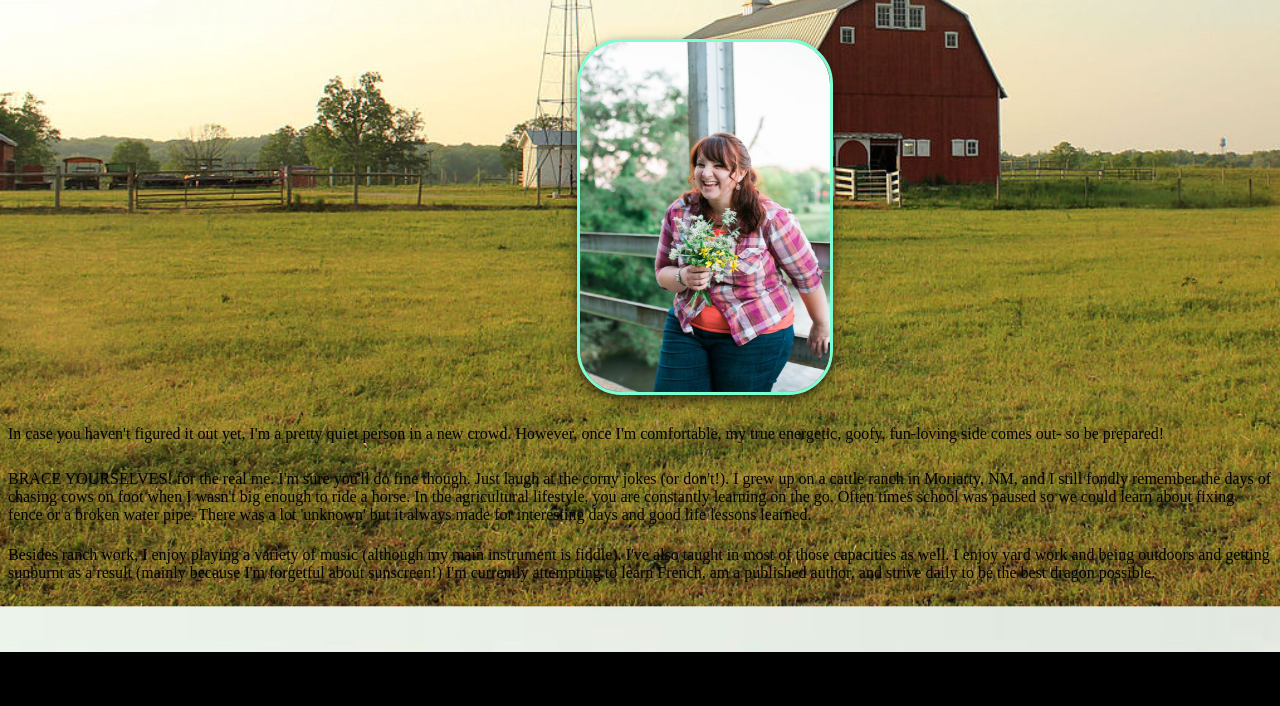
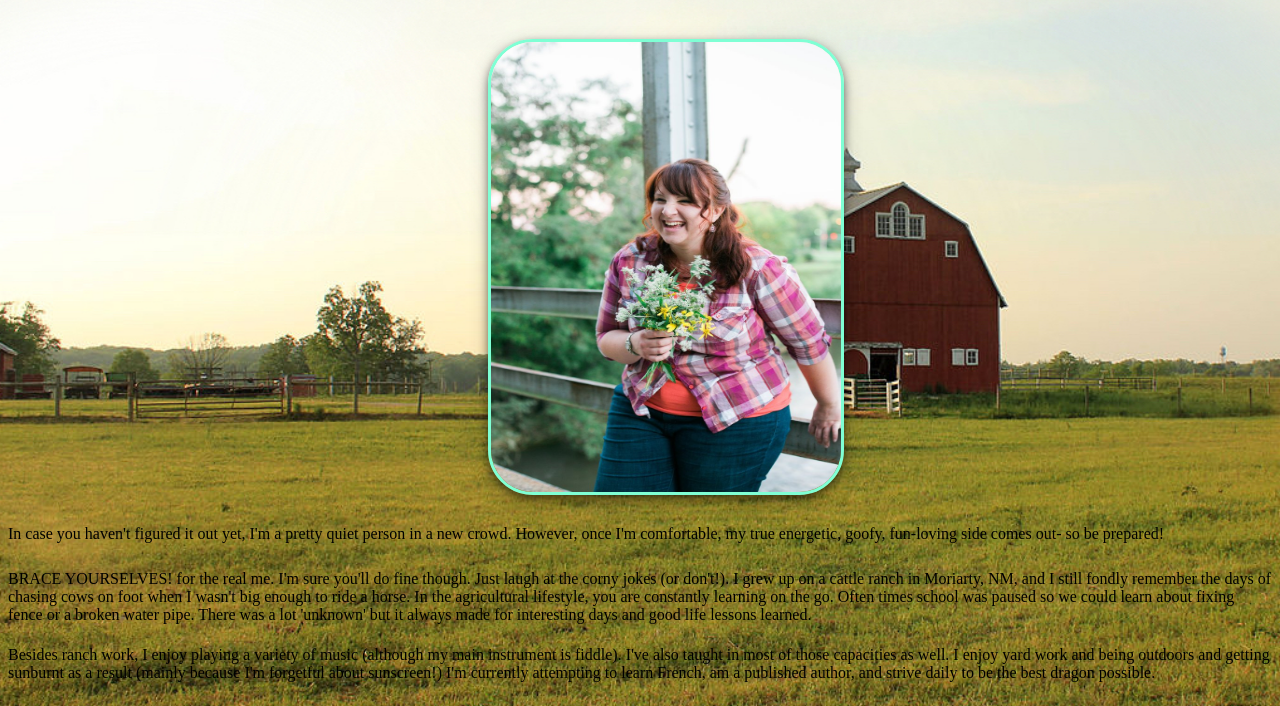
Before and after one commit to sarahheckendorn/about-sarah, a plain HTML site: page index.html in a window 1280 px wide. Shown: the part 148-854 px from the top of the page. Before the commit the page ends 800 px from the top, so only its background shows below. Drawn offline with Linux system fonts and the light colour scheme.

Commit message:
adjust padding to go with revised background image canvas size

```diff
--- a/styles.css
+++ b/styles.css
@@ -1,5 +1,5 @@
 body {
-	background: url("./images/background.jpg") bottom center;
+	background: url("./images/background.jpg") center;
 	background-size: cover;
 	background-color: black;
 
@@ -14,17 +14,16 @@ body {
 }
 
 .img {
-	width: 250px;
-	height: 350px;
+	width: 350px;
+	height: 450px;
 	display: inline-block;
 	position: relative;
 	top: 5px;
-	left: 45%;
+	left: 38%;
 	border: 3px solid aquamarine;
 	box-shadow: 0 4px 8px 0 rgba(0, 0, 0, 0.5), 0 6px 20px 0 rgba(0, 0, 0, 0.19);
 	text-align: center;
 	border-radius: 45px;
-
 }
 
 .paragraphs {
@@ -32,6 +31,7 @@ body {
 	font-family: "Helvetica Neue" , sans-serif;
 	color: antiquewhite;
 	text-align: justify;
+	padding-top: 10%;
 	padding-right: 10%;
 	padding-left: 10%;
 	}
```
